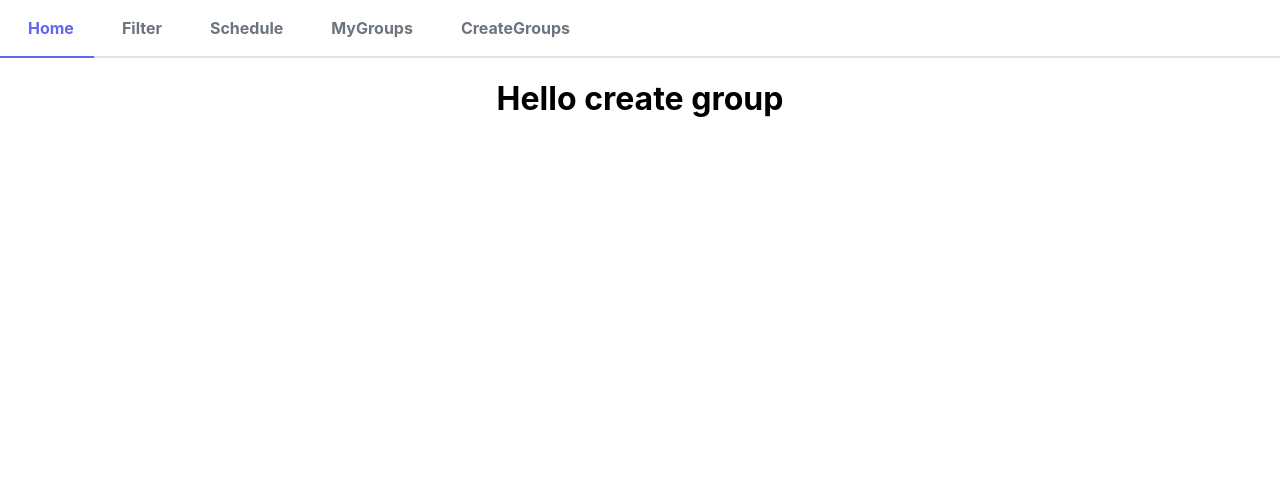
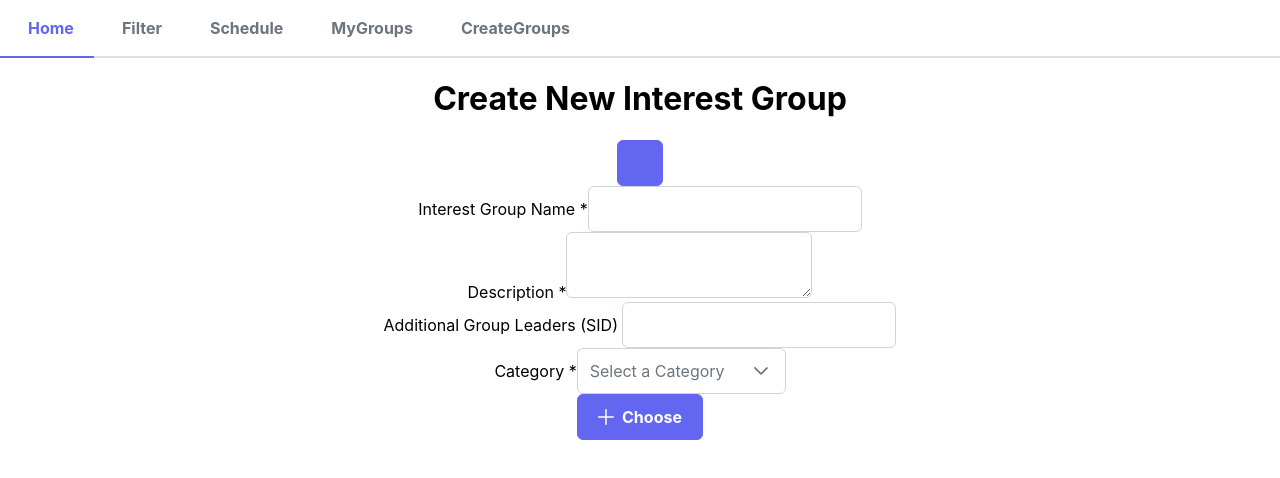
Before and after one commit to naozitios/interesthing, a React (Create React App) app in the folder interesthing/: page /creategroup in a window 1280 px wide. Shown: the top 478 px of the page. Built offline with nearby package versions, Linux system fonts and the light colour scheme.

Commit message:
basic logic for Create Group page

```diff
--- a/interesthing/src/pages/CreateGroup.js
+++ b/interesthing/src/pages/CreateGroup.js
@@ -1,18 +1,157 @@
-import { useEffect,useState } from 'react'
+import { useRef, useState } from "react";
+
+import { Card } from "primereact/card";
+import { InputText } from "primereact/inputtext";
+import { InputTextarea } from "primereact/inputtextarea";
+import { Dropdown } from "primereact/dropdown";
+import { Chip } from "primereact/chip";
+import { Chips } from "primereact/chips";
+import { FileUpload } from "primereact/fileupload";
+import { Toast } from "primereact/toast";
+import { Button } from "primereact/button";
+
+/*
+Group Name:
+Other Group Leaders: [simple input -> on enter, just add to list of group leaders. should be deletable]
+Group Description:
+Group Photo:
+Category: [DROP DOWN]
+
+*/
 
 const CreateGroup = () => {
-  const[courses, setCourses] = useState('')
-  const[coursesDefault, setCoursesDefault] = useState('')
-  const [input, setInput] = useState('');
+  const [selectedCategory, setSelectedCategory] = useState("");
+  const [name, setName] = useState("");
+  const [description, setDescription] = useState("");
+  const [currentAdditionalLeader, setCurrentAdditionalLeader] = useState("");
+  const [additionalLeaderList, setAdditionalLeaderList] = useState([]);
+  const [imgSrc, setImgSrc] = useState("");
 
+  const toast = useRef(null);
+  const onUpload = () => {
+    console.log(toast);
+    toast.current.show({
+      severity: "info",
+      summary: "Success",
+      detail: "File Uploaded",
+    });
+  };
+
+  const CATEGORIES = [
+    { name: "Gaming" },
+    { name: "Sport" },
+    { name: "Music" },
+    { name: "Art" },
+    { name: "Tech" },
+    { name: "Other" },
+  ];
+
+  /* const handleGroupLeadersKeyDown = (event) => {
+    if (event.key === "Enter") {
+      const add_sid = currentAdditionalLeader;
+      let sid_list = [...additionalLeaderList];
+      sid_list.push(event.target.value);
+      setAdditionalLeaderList(sid_list);
+      setCurrentAdditionalLeader("");
+      console.log(values1);
+    }
+  };
+
+  const handleGroupLeaderRemove = (event) => {
+    console.log(event.target.label);
+    let sid_list = [...additionalLeaderList];
+    sid_list.filter(function(sid) {
+      return (sid !== event.target.value )
+    })
+    setAdditionalLeaderList(sid_list);
+    console.log(sid_list);
+
+     <InputText
+            id="groupleaders"
+            value={currentAdditionalLeader}
+            aria-describedby="groupleaders-help"
+            onChange={(e) => setCurrentAdditionalLeader(e.value)}
+            onKeyDown={handleGroupLeadersKeyDown}
+          />
+  }; */
+
+  const trialfun = (event) => {
+    console.log(additionalLeaderList);
+  };
+
+  const imageUploadHandler = ({ files }) => {
+    const [file] = files;
+    const temp_url = URL.createObjectURL(file);
+    console.log(temp_url);
+    setImgSrc(temp_url);
+  };
 
   return (
     <div className="home">
-      <div className="course-detail">
-        <h1>Hello create group</h1>
+      <h1>Create New Interest Group</h1>
+      <div className="flex flex-column gap-2">
+        <Button onClick={trialfun} />
+        <div className="">
+          <label htmlFor="username">Interest Group Name *</label>
+          <InputText
+            id="groupname"
+            aria-describedby="groupname-help"
+            value={name}
+            onChange={(e) => setName(e.value)}
+          />
+        </div>
+        <div className="">
+          <label htmlFor="groupdesc">Description *</label>
+          <InputTextarea
+            id="groupdesc"
+            aria-describedby="groupdesc-help"
+            value={description}
+            onChange={(e) => setDescription(e.value)}
+          />
+        </div>
+
+        <div className="">
+          <div className="card">
+            <label htmlFor="groupleaders">
+              Additional Group Leaders (SID){" "}
+            </label>
+            <Chips
+              value={additionalLeaderList}
+              onChange={(e) => setAdditionalLeaderList(e.value)}
+            />
+          </div>
+        </div>
+        <div className="">
+          <label htmlFor="groupcategory">Category *</label>
+          <Dropdown
+            id="groupcategory"
+            value={selectedCategory}
+            onChange={(e) => setSelectedCategory(e.value)}
+            options={CATEGORIES}
+            optionLabel="name"
+            placeholder="Select a Category"
+            className="w-full md:w-14rem"
+          />
+        </div>
+        <div className="card flex justify-content-center">
+          <Toast ref={toast}></Toast>
+          <FileUpload
+            mode="basic"
+            name="demo[]"
+            url="/api/upload"
+            accept="image/*"
+            onChange={(event) => {
+              console.log(event.target);
+            }}
+            maxFileSize={1000000}
+            onUpload={onUpload}
+            customUpload={true}
+            uploadHandler={imageUploadHandler}
+          />
+        </div>
       </div>
     </div>
-  )
-}
+  );
+};
 
-export default CreateGroup
+export default CreateGroup;
```
Also changed, not shown: interesthing/src/App.js (+13 -23 lines), 2 other files (tests, documents, lock files or other folders).
